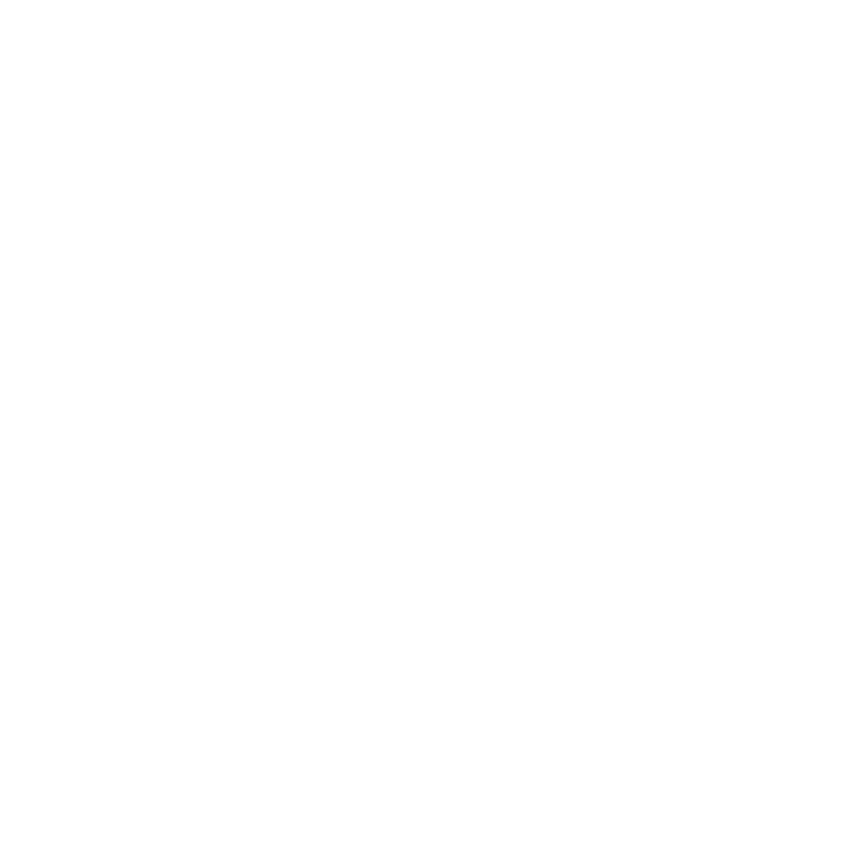
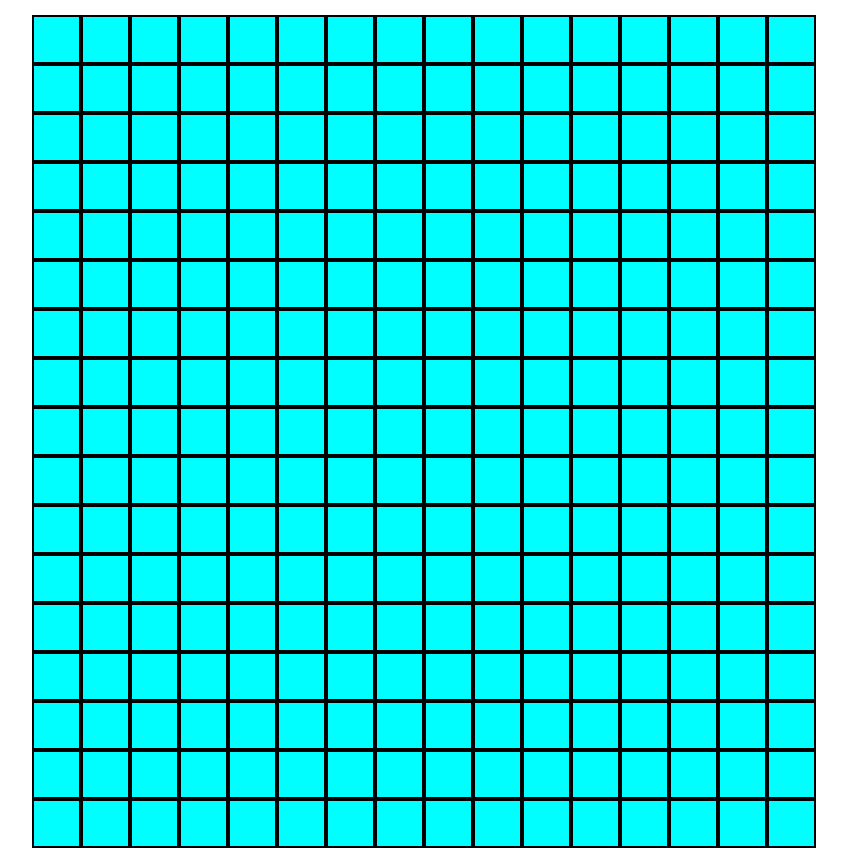
Before and after one commit to Matthew24799/sketchpad, a plain HTML site: page index.html in a window 1280 px wide. Shown: the whole page, without its empty margins (216-1063 px from the left). Before the commit the page ends 800 px from the top, so only its background shows below. Drawn offline with Linux system fonts and the light colour scheme.

Commit message:
Created function to make grid of divs

```diff
--- a/index.html
+++ b/index.html
@@ -4,9 +4,10 @@
     <meta charset="UTF-8">
     <meta name="viewport" content="width=device-width, initial-scale=1.0">
     <title>Document</title>
+    <link rel="stylesheet" href="style.css">
 </head>
 <body>
-    <div class="container"></div>
+    <div id="container"></div>
     <script src="script.js"></script>
 </body>
 </html>
--- a/script.js
+++ b/script.js
@@ -0,0 +1,25 @@
+
+
+function spawnGrid(input) {
+
+    let container = document.querySelector("#container");
+    for (let i = 0; i < input; i++) {
+        let column = document.createElement("div");
+        column.classList.add("column");
+
+
+    for ( let k = 0; k <= input; k++) {
+        let row = document.createElement("div");
+        row.classList.add("row");
+        row.style.border = "2px solid black";
+        column.appendChild(row)
+
+    }
+       container.appendChild(column);
+    }
+};
+
+
+
+
+spawnGrid(16);
--- /dev/null
+++ b/style.css
@@ -0,0 +1,19 @@
+
+body {
+    margin: 0px;
+    padding: 0px;
+}
+#container {
+    display: flex;
+    flex-wrap: wrap;
+    justify-content: center;
+    align-items: center;
+    margin-top: 15px;
+}
+
+
+.row {
+    width: 45px;
+    height: 45px;
+    background: aqua;
+}
```
